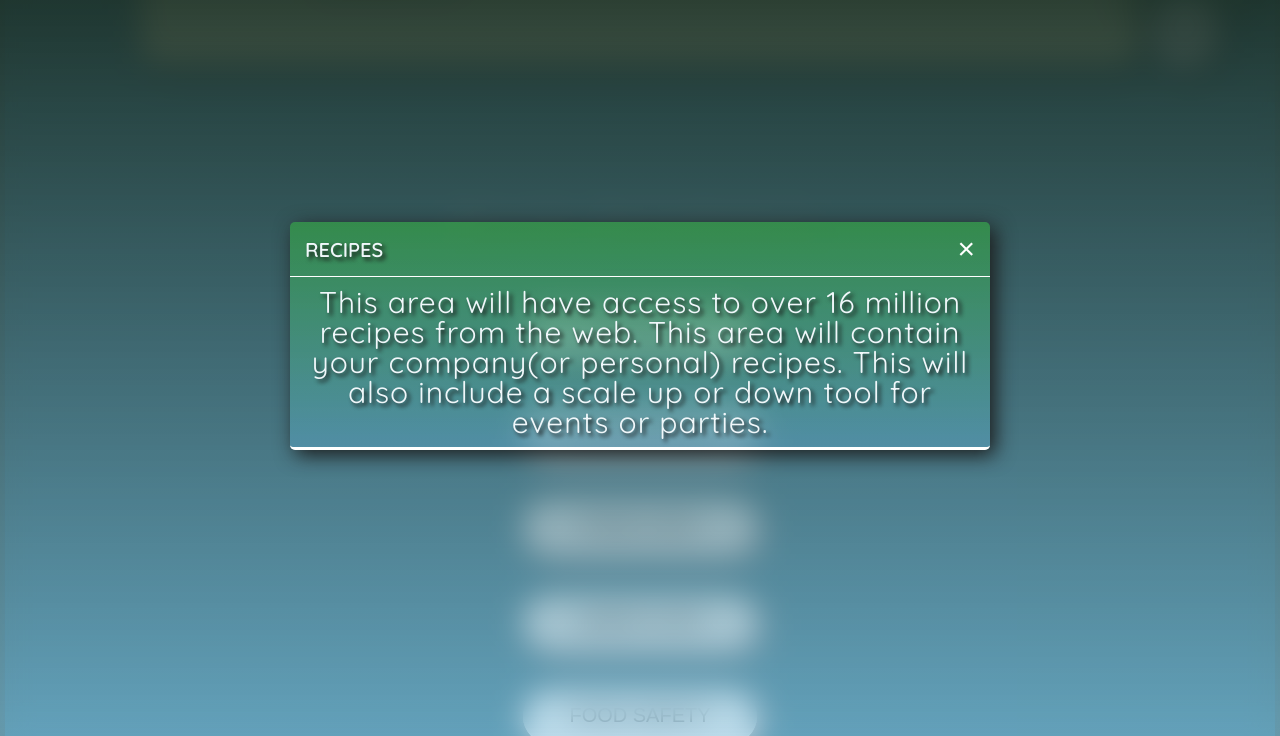
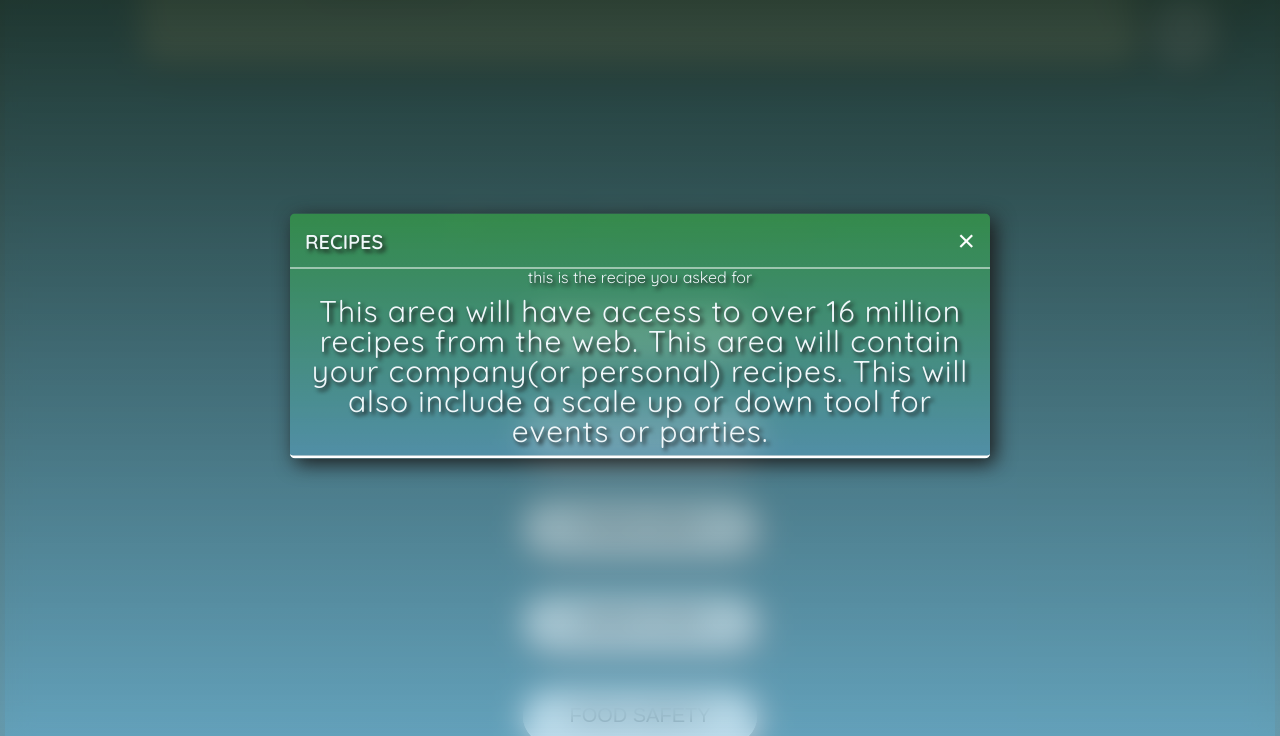
Before and after one commit to Michael-Yount/KitchenPrepApp, a website: page index.html in a window 1280 px wide. Both pictures are taken after a click on the button "RECIPES". Shown: the part 987-1723 px from the top of the page. Drawn offline with nearby package versions, Linux system fonts and the light colour scheme; files that its build step writes are made by us from their sources.

Commit message:
title in recipe

```diff
--- a/index.html
+++ b/index.html
@@ -246,14 +246,14 @@
               &times;
             </button>
           </div>
-          <div class="recipe">
+          <div class="recipe">this is the recipe you asked for</div>
           <div class="modal__body">
             This area will have access to over 16 million recipes from the web.
             This area will contain your company(or personal) recipes. This will
             also include a scale up or down tool for events or parties.
           </div>
         </div>
-</div>
+
         <button
           data-modal-target="#conversions"
           href="#"
```
